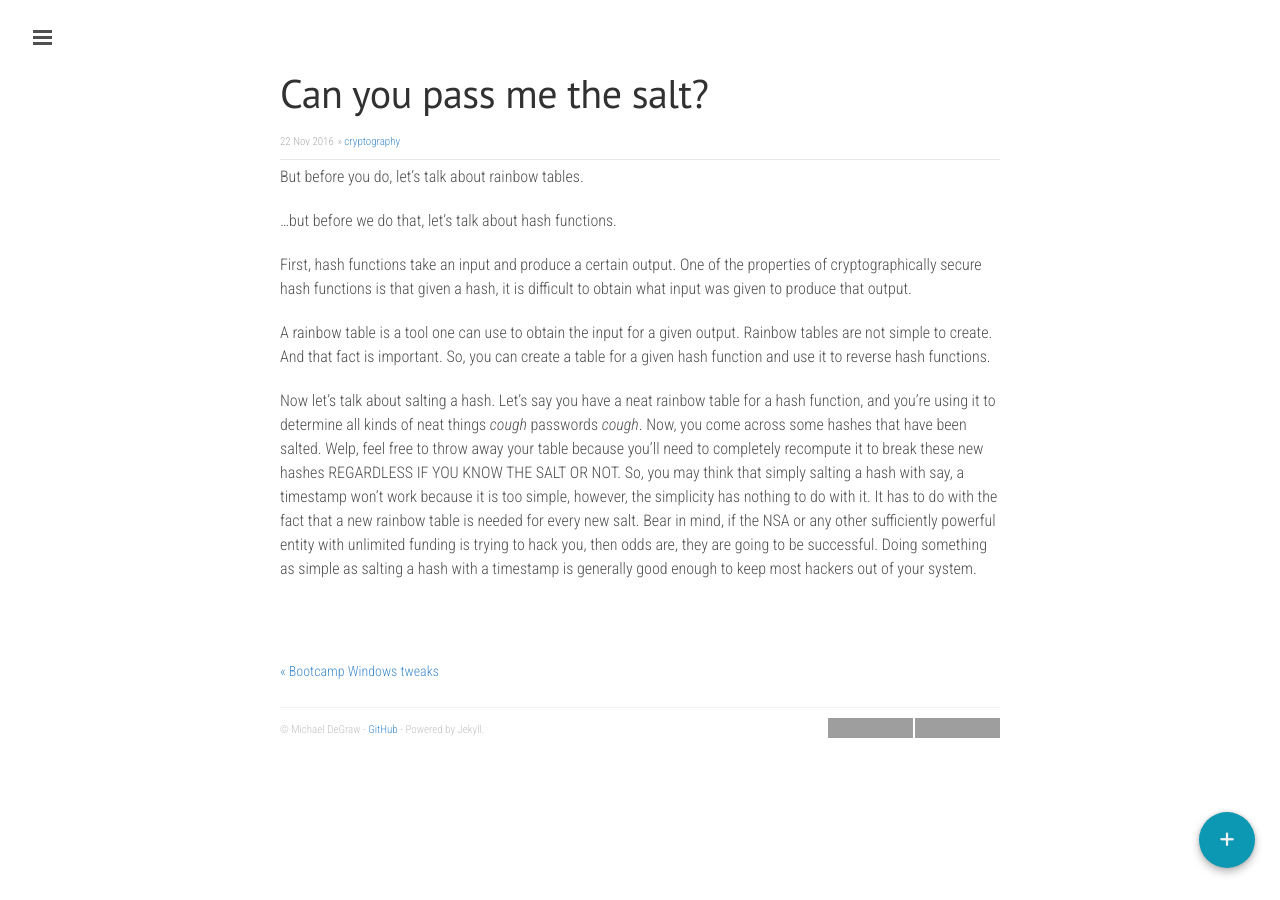
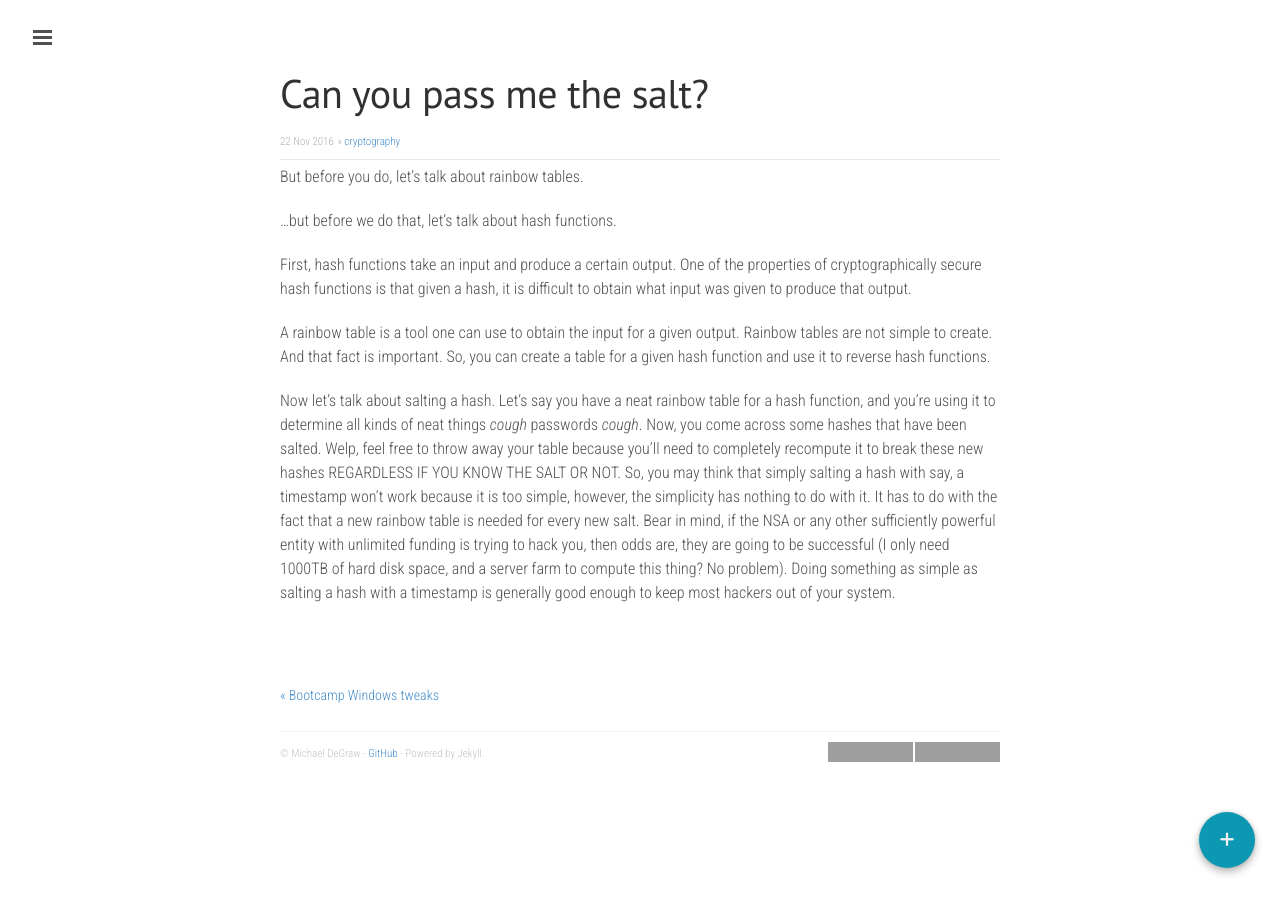
Before and after one commit to electr0sheep/electr0sheep.github.io, a Jekyll site: the page built from _posts/2016-11-22-salt.md, in a window 1280 px wide. Built offline with Jekyll 4.4.1, drawn with Linux system fonts in a browser that asks for light colours; nearby versions of some CDN libraries; comment, search, counter and statistics services are not loaded; grey boxes are pictures that could not be loaded.

Commit message:
Added comment

```diff
--- a/_posts/2016-11-22-salt.md
+++ b/_posts/2016-11-22-salt.md
@@ -12,4 +12,4 @@ First, hash functions take an input and produce a certain output. One of the pro
 
 A rainbow table is a tool one can use to obtain the input for a given output. Rainbow tables are not simple to create. And that fact is important. So, you can create a table for a given hash function and use it to reverse hash functions.
 
-Now let's talk about salting a hash. Let's say you have a neat rainbow table for a hash function, and you're using it to determine all kinds of neat things *cough* passwords *cough*. Now, you come across some hashes that have been salted. Welp, feel free to throw away your table because you'll need to completely recompute it to break these new hashes REGARDLESS IF YOU KNOW THE SALT OR NOT. So, you may think that simply salting a hash with say, a timestamp won't work because it is too simple, however, the simplicity has nothing to do with it. It has to do with the fact that a new rainbow table is needed for every new salt. Bear in mind, if the NSA or any other sufficiently powerful entity with unlimited funding is trying to hack you, then odds are, they are going to be successful. Doing something as simple as salting a hash with a timestamp is generally good enough to keep most hackers out of your system.
+Now let's talk about salting a hash. Let's say you have a neat rainbow table for a hash function, and you're using it to determine all kinds of neat things *cough* passwords *cough*. Now, you come across some hashes that have been salted. Welp, feel free to throw away your table because you'll need to completely recompute it to break these new hashes REGARDLESS IF YOU KNOW THE SALT OR NOT. So, you may think that simply salting a hash with say, a timestamp won't work because it is too simple, however, the simplicity has nothing to do with it. It has to do with the fact that a new rainbow table is needed for every new salt. Bear in mind, if the NSA or any other sufficiently powerful entity with unlimited funding is trying to hack you, then odds are, they are going to be successful (I only need 1000TB of hard disk space, and a server farm to compute this thing? No problem). Doing something as simple as salting a hash with a timestamp is generally good enough to keep most hackers out of your system.
```
